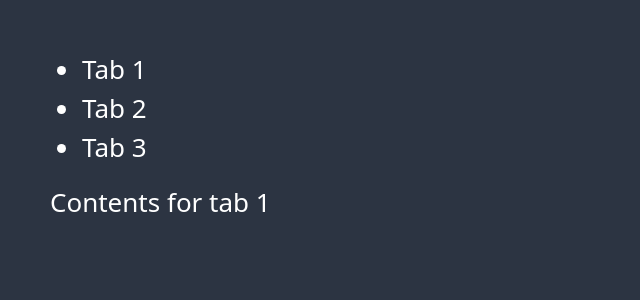
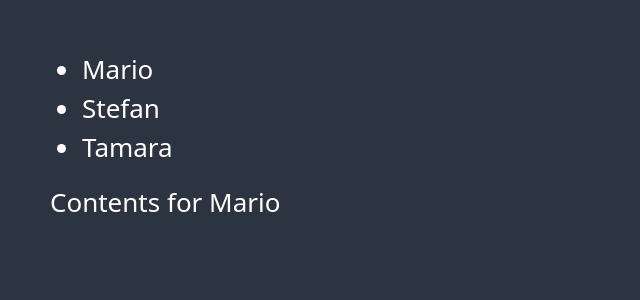
Before and after one commit to MarioKrstevski/React_SourceMX, a React (Create React App) app: page / in a window 1280 px wide. Shown: the top 300 px of the page, without its empty margins (0-640 px from the left). Built offline with nearby package versions, Linux system fonts and the light colour scheme.

Commit message:
variation with strings

```diff
--- a/src/exercises/Tabs.js
+++ b/src/exercises/Tabs.js
@@ -2,7 +2,7 @@ import React from "react";
 import { useState } from "react";
 
 export default function Tab() {
-  const [activeTab, setActiveTab] = useState(1);
+  const [activeTab, setActiveTab] = useState("m");
 
   //   let mapping = {
   //     1: <div class="tab-pane">Contents for tab 1</div>,
@@ -18,15 +18,15 @@ export default function Tab() {
     <div className="tab-component">
       <div id="tabs-items">
         <ul>
-          <li onClick={() => setActiveTab(1)}>Tab 1</li>
-          <li onClick={() => setActiveTab(2)}>Tab 2</li>
-          <li onClick={() => setActiveTab(3)}>Tab 3</li>
+          <li onClick={() => setActiveTab("m")}>Mario</li>
+          <li onClick={() => setActiveTab("s")}>Stefan</li>
+          <li onClick={() => setActiveTab("t")}>Tamara</li>
         </ul>
       </div>
       <div id="tabs-content">
-        {activeTab === 1 && <div class="tab-pane">Contents for tab 1</div>}
-        {activeTab === 2 && <div class="tab-pane">Contents for tab 2</div>}
-        {activeTab === 3 && <div class="tab-pane">Contents for tab 3</div>}
+        {activeTab === "m" && <div class="tab-pane">Contents for Mario </div>}
+        {activeTab === "s" && <div class="tab-pane">Contents for Stefan</div>}
+        {activeTab === "t" && <div class="tab-pane">Contents for Tamara</div>}
       </div>
 
       {/* <div id="tabs-content">{renderCorrespondingTabContent(activeTab)}</div> */}
```
